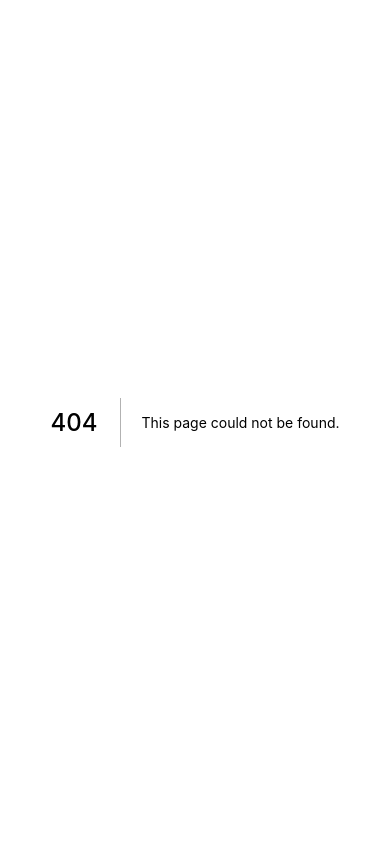
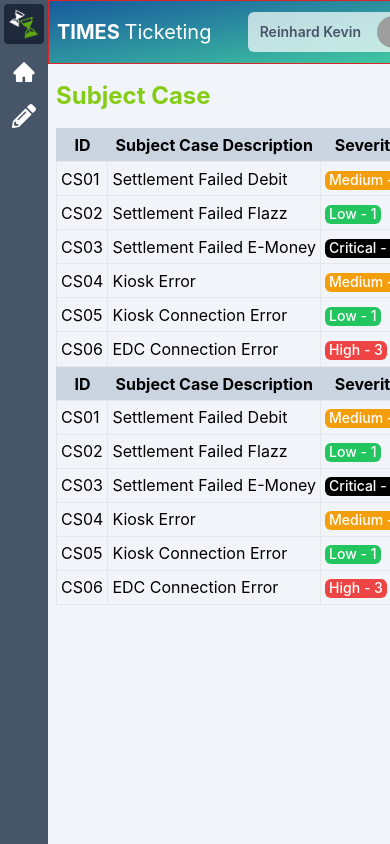
Before and after one commit to reinhaaard13/times-ticketing, a Next.js app: page /subjects in a window 390 px wide. Before the commit this address had no page. Built offline with nearby package versions, Linux system fonts and the light colour scheme; grey boxes are pictures that could not be loaded.

Commit message:
working on responsiveness subject list page

```diff
--- a/components/UI/Header.js
+++ b/components/UI/Header.js
@@ -1,3 +1,4 @@
+/* eslint-disable @next/next/no-img-element */
 import React, { useEffect, useState } from 'react';
 
 import styles from './Header.module.css';
@@ -19,8 +20,14 @@ const Header = () => {
 
   return (
     <div className={`${styles.header} ${scroll && styles.scrolled}`}>
-      <div className="container p-2">
+      <div className="container p-2 flex items-center justify-between">
         <h1 className='font-bold text-xl logo'>TIMES <span className='font-normal'>Ticketing</span></h1>
+        <div className={styles.profile}>
+          <p>Reinhard Kevin</p>
+          <div className={styles.avatar}>
+            <img src="https://picsum.photos/200" alt="" />
+          </div>
+        </div>
       </div>
     </div>
   );
--- a/components/UI/Header.module.css
+++ b/components/UI/Header.module.css
@@ -1,7 +1,17 @@
 .header {
-  @apply w-full h-14 bg-slate-100 flex items-center transition-all duration-100;
+	@apply w-full h-16 bg-gradient-to-tl from-[#43cea2] to-[#185a9d] text-white flex items-center transition-all duration-100 border border-red-600;
 }
 
 .scrolled {
-  @apply bg-slate-100/50 backdrop-blur-sm sticky top-0;
+	@apply bg-gradient-to-r from-[#43cea2]/30 to-[#185a9d]/30 text-white backdrop-blur-sm sticky top-0 border-b;
 }
+
+.profile {
+	@apply flex items-center bg-white/70 px-3 py-1 font-semibold rounded-md mr-2 cursor-pointer hover:shadow-lg transition-shadow duration-200 text-slate-600;
+	.avatar {
+		@apply w-8 h-8 md:w-10 md:h-10 rounded-full overflow-clip;
+	}
+	p {
+		@apply mr-4 text-sm;
+	}
+}
--- a/components/UI/SideBarLayout.js
+++ b/components/UI/SideBarLayout.js
@@ -4,11 +4,11 @@ import { FaPencilAlt } from "react-icons/fa";
 import Image from "next/image";
 
 import image from "../../public/logo.png";
-import styles from "./SideBar.module.css";
+import styles from "./SideBarLayout.module.css";
 
 const SideBarLayout = (props) => {
 	return (
-		<div className="flex">
+		<div className="flex overflow-hidden">
 			<aside className={styles.sidebar}>
 				<ul>
 					<li>
--- a/components/UI/SideBar.module.css
+++ b/components/UI/SideBarLayout.module.css
@@ -1,10 +1,10 @@
 .sidebar {
-  @apply bg-slate-600 relative top-0 left-0 h-screen bottom-0 flex justify-center;
+  @apply bg-slate-600 sticky top-0 left-0 h-screen flex justify-center;
   ul {
     @apply text-white;
     li {
       a {
-        @apply p-1 m-1 hover:bg-slate-700 h-14 w-14 rounded flex flex-col justify-center items-center text-2xl;
+        @apply p-1 m-1 hover:bg-slate-700 h-10 w-10 md:h-14 md:w-14 rounded flex flex-col justify-center items-center text-2xl;
         span {
           @apply hidden text-sm absolute left-14 w-max bg-slate-800 px-3 py-1 rounded shadow-md;
         }
--- a/components/subjects/SubjectList.js
+++ b/components/subjects/SubjectList.js
@@ -51,7 +51,7 @@ const DEF_SUBJECT = {
 
 const SubjectList = (props) => {
 	return (
-		<div className="">
+		<div className="w-full">
 			<table className={styles.subject_table}>
 				<thead>
 					<tr>
--- a/components/subjects/SubjectList.module.css
+++ b/components/subjects/SubjectList.module.css
@@ -1,7 +1,7 @@
 .subject_table {
-	@apply table-auto w-full border-collapse;
+	@apply table-auto w-full min-w-max border-collapse border border-slate-300;
 	th {
-		@apply bg-slate-300 border p-1;
+		@apply bg-slate-300 p-1;
 	}
 	td {
 		@apply border p-1;
@@ -12,9 +12,9 @@
 }
 
 .actions {
-	@apply flex justify-around;
+	@apply flex;
 	& button {
-		@apply mx-2 w-full py-0.5 rounded-full text-white flex justify-center items-center gap-1;
+		@apply mx-2 w-full py-0.5 px-1 text-sm rounded-full text-white flex justify-center items-center gap-1;
 		&:nth-child(1) {
 			@apply bg-blue-500;
 		}
--- a/pages/subjects/add.js
+++ b/pages/subjects/index.js
@@ -4,18 +4,19 @@ import Header from "../../components/UI/Header";
 import SideBarLayout from "../../components/UI/SideBarLayout";
 import SubjectList from "../../components/subjects/SubjectList";
 
-const AddSubjectPage = (props) => {
+const SubjectListPage = (props) => {
 	return (
 		<SideBarLayout>
 			<Header />
-			<div className="container">
+			<div className="container px-2 overflow-auto">
 				<h1 className="mt-4 mb-4 font-bold text-2xl text-lime-500">
 					Subject Case
 				</h1>
+				<SubjectList />
 				<SubjectList />
 			</div>
 		</SideBarLayout>
 	);
 };
 
-export default AddSubjectPage;
+export default SubjectListPage;
--- a/styles/globals.css
+++ b/styles/globals.css
@@ -7,6 +7,7 @@ body {
   padding: 0;
   margin: 0;
   font-family: 'Inter';
+  @apply bg-slate-100;
 }
 
 a {
```
